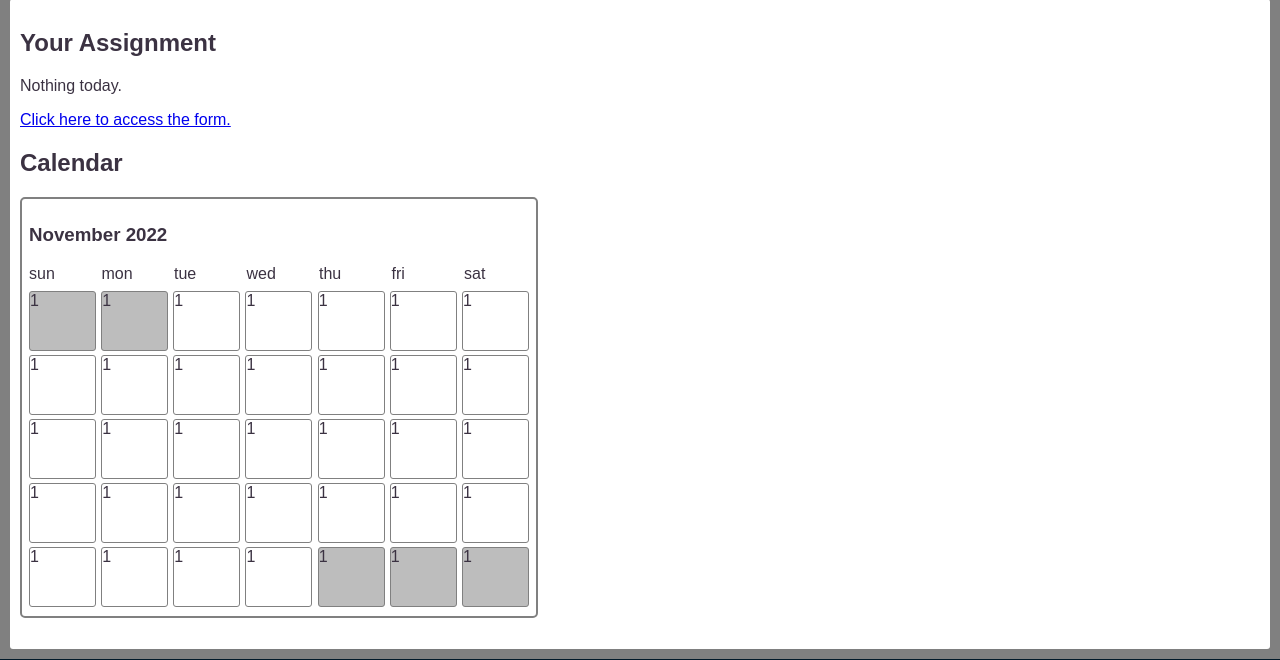
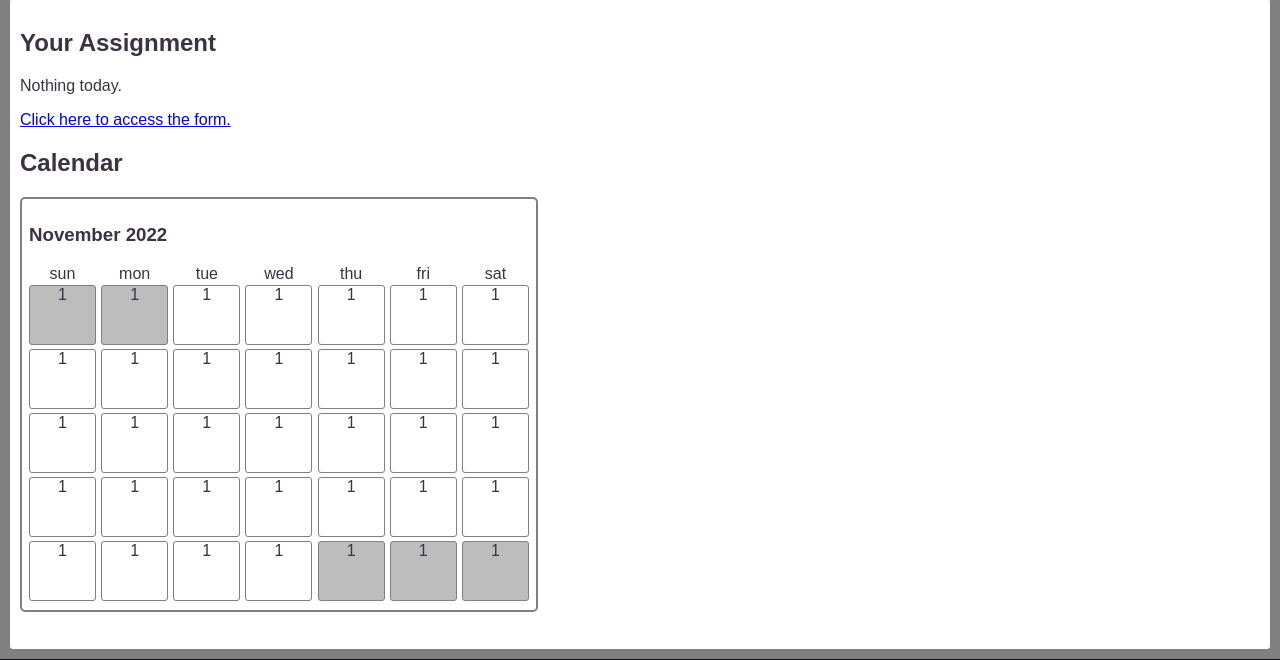
Before and after one commit to Nmans01/cs341-project, a PHP site: page / in a window 1280 px wide. Shown: the part 145-805 px from the top of the page. Run offline with PHP 8.4, Linux system fonts and the light colour scheme.

Commit message:
style changes

```diff
--- a/css/style.css
+++ b/css/style.css
@@ -286,6 +286,8 @@ footer {
     justify-content: space-between;
 }
 .day {
+    text-align: center;
+
     border: gray 1px solid;
     border-radius: 3px;
     height: 58px;
@@ -296,8 +298,9 @@ footer {
     background-color: rgb(189, 189, 189);
 }
 .weekday {
-    width: 13%;
-    height: 1.5em;
+    text-align: center;
+
+    width: calc(13% + 2px);
 }
 
 #stub {
```
